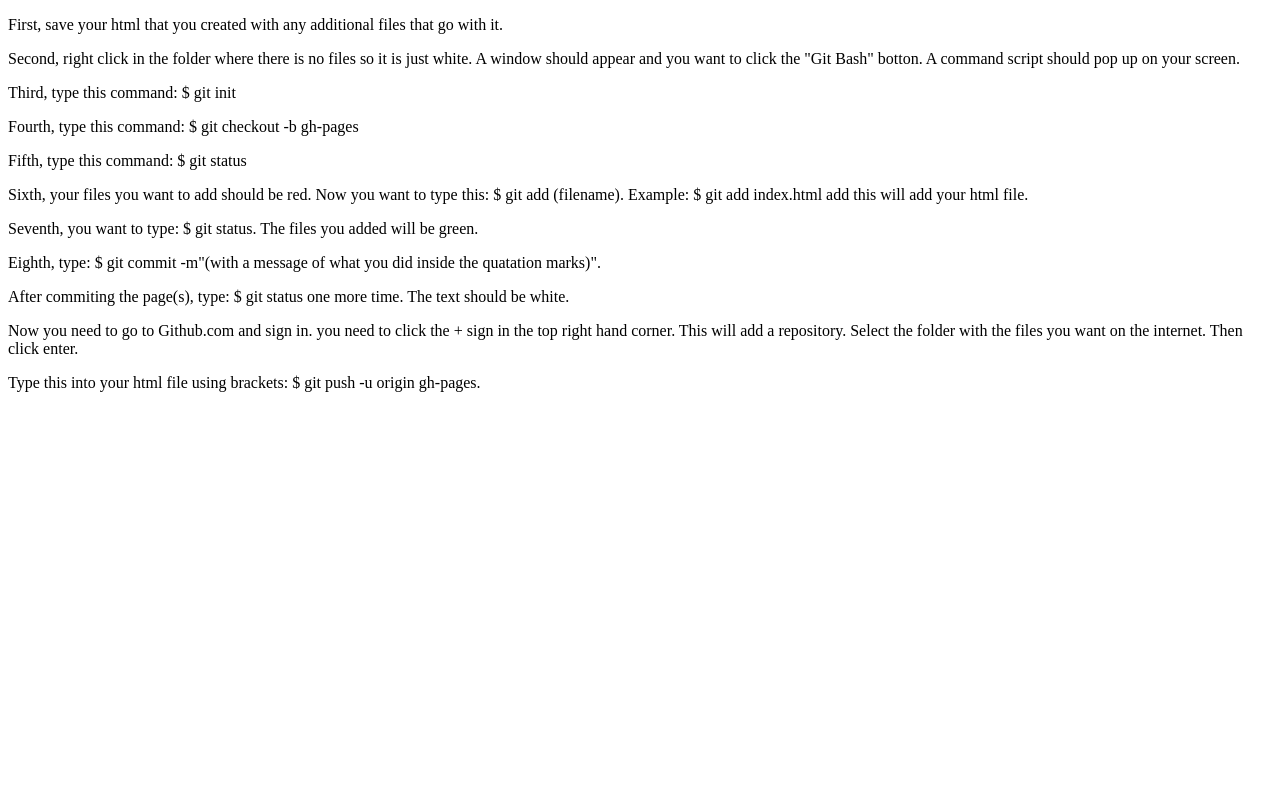
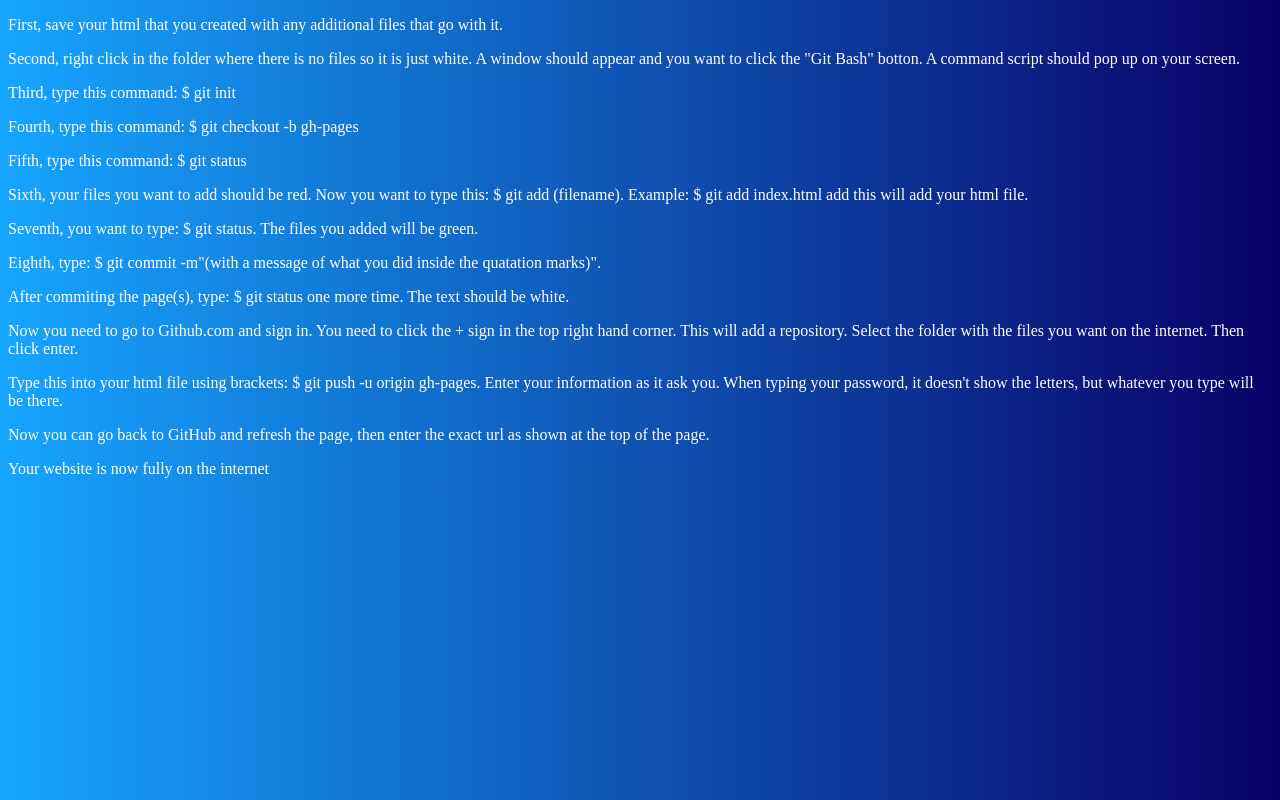
Before and after one commit to drapelajs/Upload_To-GitHub, a plain HTML site: page index.html in a window 1280 px wide. Drawn offline with Linux system fonts and the light colour scheme.

Commit message:
Finished rest of website

```diff
--- a/index.html
+++ b/index.html
@@ -3,6 +3,7 @@
 <head>
     <meta charset="UTF-8">
     <title>How to Upload to GitHub</title>
+    <link rel="stylesheet" href="styles.css">
 </head>
 <body>
 <p>First, save your html that you created with any additional files that go with it.</p>
@@ -14,8 +15,9 @@
 <p>Seventh, you want to type: $ git status. The files you added will be green.</p>
 <p>Eighth, type: $ git commit -m"(with a message of what you did inside the quatation marks)".</p>
 <p>After commiting the page(s), type: $ git status one more time. The text should be white.</p>
-<p>Now you need to go to Github.com and sign in.  you need to click the + sign in the top right hand corner. This will add a repository.  Select the folder with the files you want on the internet.  Then click enter.</p>
-<p>Type this into your html file using brackets: $ git push -u origin gh-pages.</p>
-
+<p>Now you need to go to Github.com and sign in.  You need to click the + sign in the top right hand corner. This will add a repository.  Select the folder with the files you want on the internet.  Then click enter.</p>
+<p>Type this into your html file using brackets: $ git push -u origin gh-pages.  Enter your information as it ask you.  When typing your password, it doesn't show the letters, but whatever you type will be there.</p>
+<p>Now you can go back to GitHub and refresh the page, then enter the exact url as shown at the top of the page.</p>
+<p>Your website is now fully on the internet</p>
 </body>
 </html>
--- /dev/null
+++ b/styles.css
@@ -0,0 +1,14 @@
+p{
+    color:white;
+}
+title{
+    color:green;
+}
+background{
+    color:blue;
+}
+html{
+    background-image: -webkit-linear-gradient (270deg,rgb(65,105,225) 0%,rgb(0,0,255) 100% );
+    background-image: linear-gradient(270deg,rgb(8,0,102) 0%,rgb(22,165,255) 100% );
+
+}
```
